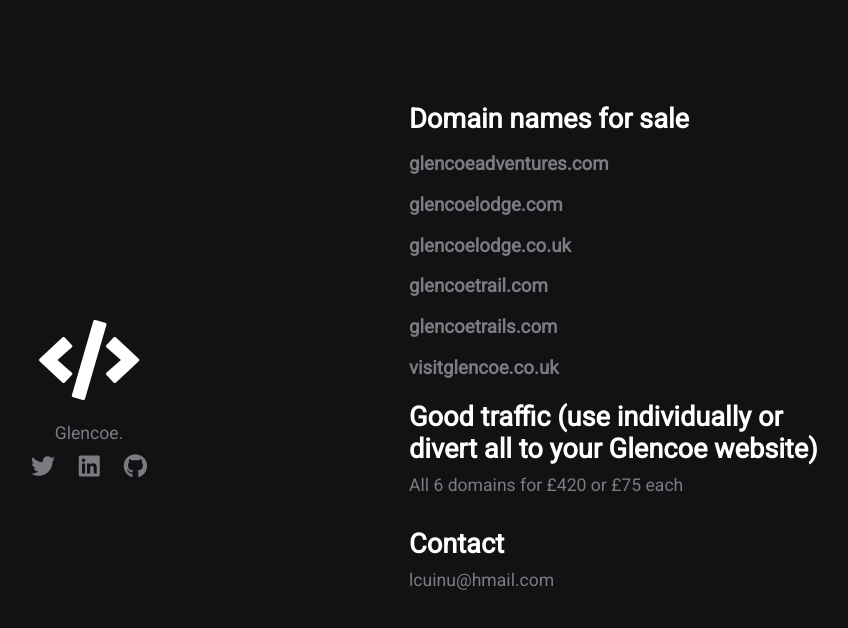
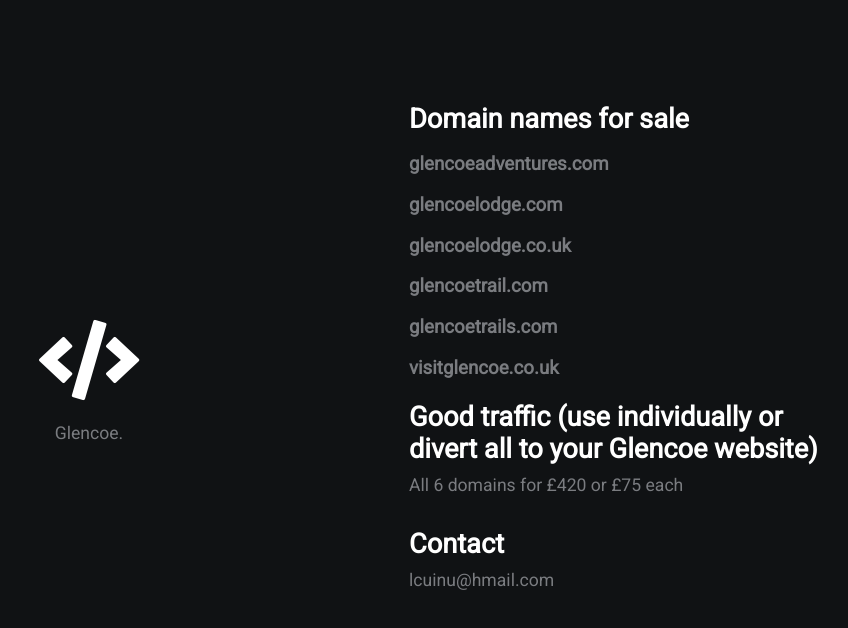
Before and after one commit to LCuinu/lcuinu.github.io, a plain HTML site: page index.html in a window 1280 px wide. Shown: the whole page, without its empty margins (231-1079 px from the left). Drawn offline with Linux system fonts and the light colour scheme.

Commit message:
Update index.html

```diff
--- a/index.html
+++ b/index.html
@@ -14,9 +14,7 @@
             <i class="fas fa-code fa-5x white"></i>
             <h2></h2>
             <p>Glencoe.</p>
-            <a href="#"><i class="fab fa-twitter"></i></a>
-            <a href="#"><i class="fab fa-linkedin"></i></a>
-            <a href="#"><i class="fab fa-github"></i></a>
+
         </div>
         <div class="section-2">
             <h2>Domain names for sale</h2>
```
